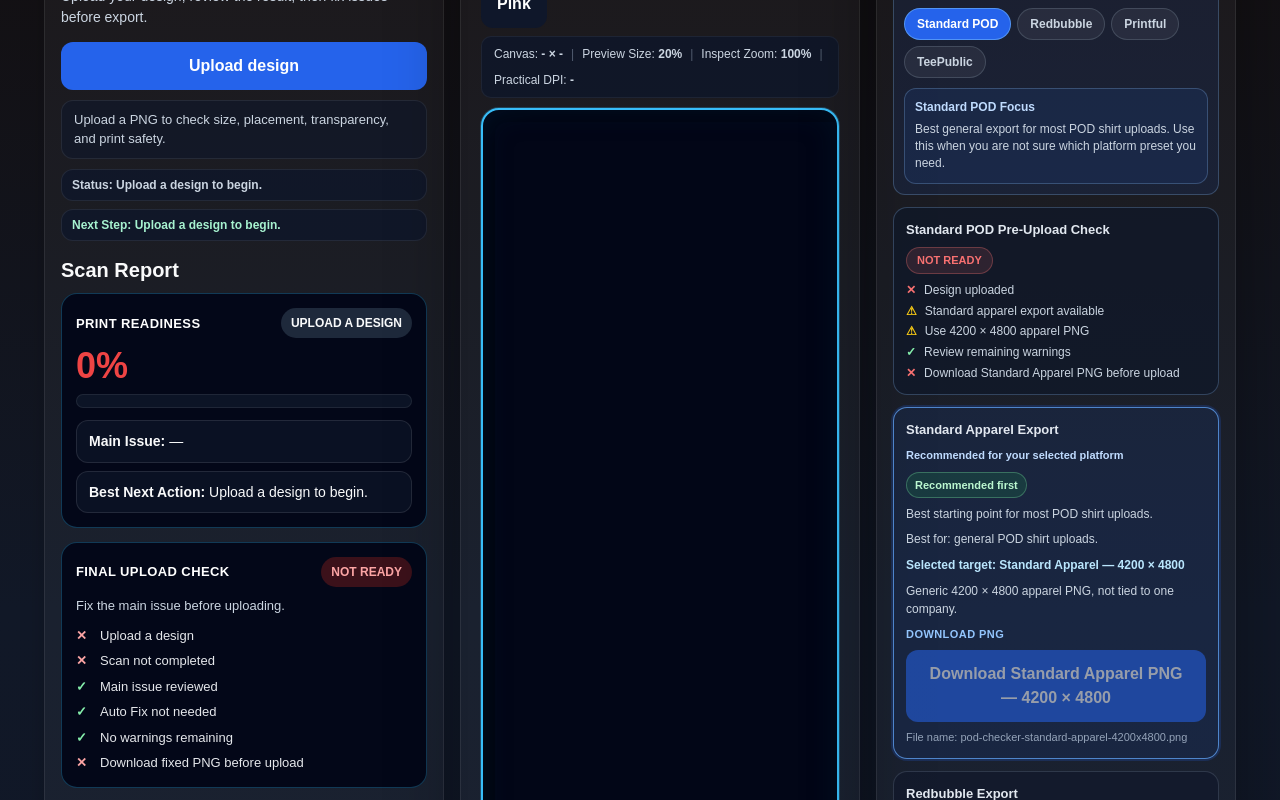
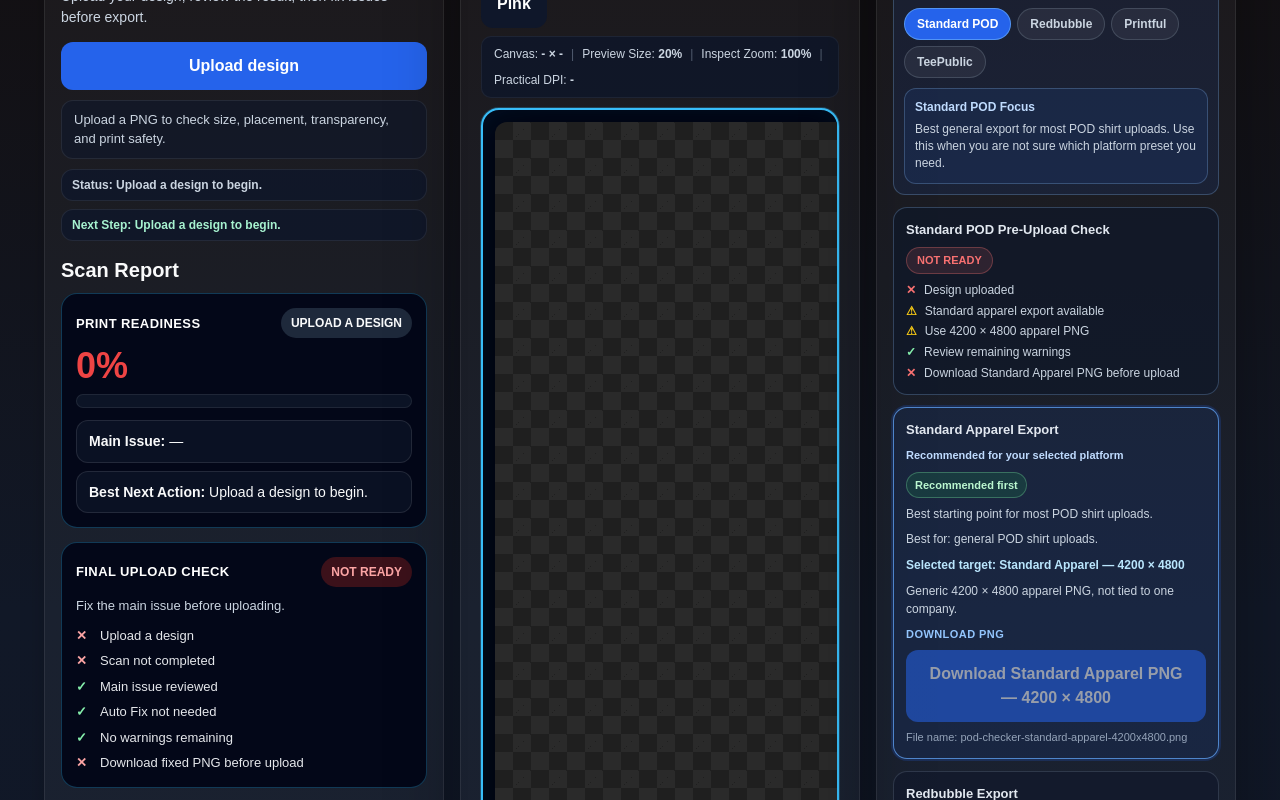
Before and after one commit to noobmacker-creator/pod-design-checker, a Next.js app: page / in a window 1280 px wide. Shown: the part 380-1180 px from the top of the page. Built offline with nearby package versions, Linux system fonts and the light colour scheme.

Commit message:
keep preview background out of exports

```diff
--- a/app/components/DesignPreviewPanel.tsx
+++ b/app/components/DesignPreviewPanel.tsx
@@ -12,6 +12,26 @@ export const PREVIEW_BACKGROUND_COLORS: Record<Exclude<PreviewBackground, 'check
   red: '#dc2626',
   pink: '#f472b6',
 };
+
+function getPreviewBackgroundStyle(previewBg: PreviewBackground): React.CSSProperties {
+  if (previewBg === 'checker') {
+    return {
+      backgroundColor: '#1f1f1f',
+      backgroundImage: `
+        linear-gradient(45deg, #2a2a2a 25%, transparent 25%),
+        linear-gradient(-45deg, #2a2a2a 25%, transparent 25%),
+        linear-gradient(45deg, transparent 75%, #2a2a2a 75%),
+        linear-gradient(-45deg, transparent 75%, #2a2a2a 75%)
+      `,
+      backgroundSize: '36px 36px',
+      backgroundPosition: '0 0, 0 18px, 18px -18px, -18px 0px',
+    };
+  }
+
+  return {
+    backgroundColor: PREVIEW_BACKGROUND_COLORS[previewBg],
+  };
+}
 
 const PREVIEW_BACKGROUND_OPTIONS: { id: PreviewBackground; label: string }[] = [
   { id: 'checker', label: 'Transparent' },
@@ -166,16 +186,25 @@ export default function DesignPreviewPanel({
     paddingBottom: 12,
   }}
 >
-  <canvas
-    ref={previewCanvasRef}
+  <div
     style={{
-      display: 'block',
+      ...getPreviewBackgroundStyle(previewBackground),
       width: `${previewCanvasW * totalScale}px`,
       height: `${previewCanvasH * totalScale}px`,
+      borderRadius: 12,
+      overflow: 'hidden',
       boxShadow: '0 12px 50px rgba(0,0,0,0.55)',
-      borderRadius: 12,
     }}
-  />
+  >
+    <canvas
+      ref={previewCanvasRef}
+      style={{
+        display: 'block',
+        width: '100%',
+        height: '100%',
+      }}
+    />
+  </div>
 </div>
       </div>
     </div>
--- a/app/page.tsx
+++ b/app/page.tsx
@@ -16,10 +16,7 @@ import type { RedbubblePresetId } from './lib/redbubblePresets';
 import { printfulPresets } from './lib/printfulPresets';
 import type { PrintfulPresetId } from './lib/printfulPresets';
 
-import DesignPreviewPanel, {
-  type PreviewBackground,
-  PREVIEW_BACKGROUND_COLORS,
-} from './components/DesignPreviewPanel';
+import DesignPreviewPanel, { type PreviewBackground } from './components/DesignPreviewPanel';
 
 import IssueBucketsPanel from './components/IssueBucketsPanel';
 import ScanResultsPanel from './components/ScanResultsPanel';
@@ -1518,30 +1515,7 @@ message: "Safe but close to edge. For best results, use quick fix Auto Fix top l
     targetCanvasAspect,
   ]);
 
-  function fillPreviewBackground(
-    ctx: CanvasRenderingContext2D,
-    width: number,
-    height: number,
-    previewBg: PreviewBackground,
-    squareSize = 36
-  ) {
-    if (previewBg === 'checker') {
-      for (let y = 0; y < height; y += squareSize) {
-        for (let x = 0; x < width; x += squareSize) {
-          ctx.fillStyle =
-            (Math.floor(x / squareSize) + Math.floor(y / squareSize)) % 2 === 0 ? '#1f1f1f' : '#2a2a2a';
-          ctx.fillRect(x, y, squareSize, squareSize);
-        }
-      }
-    } else {
-      ctx.fillStyle = PREVIEW_BACKGROUND_COLORS[previewBg];
-      ctx.fillRect(0, 0, width, height);
-    }
-  }
-
-  function drawPodBackground(ctx: CanvasRenderingContext2D, previewBg: PreviewBackground = 'checker') {
-    fillPreviewBackground(ctx, CANVAS_W, CANVAS_H, previewBg, 40);
-
+  function drawPodBackground(ctx: CanvasRenderingContext2D) {
     ctx.strokeStyle = '#ef4444';
     ctx.lineWidth = 3;
     ctx.setLineDash([16, 10]);
@@ -1611,7 +1585,7 @@ message: "Safe but close to edge. For best results, use quick fix Auto Fix top l
       canvas.height = CANVAS_H;
       ctx.clearRect(0, 0, canvas.width, canvas.height);
 
-      drawPodBackground(ctx, previewBackground);
+      drawPodBackground(ctx);
 
       const drawW = img.naturalWidth * transform.scale;
       const drawH = img.naturalHeight * transform.scale;
@@ -1629,8 +1603,6 @@ message: "Safe but close to edge. For best results, use quick fix Auto Fix top l
       canvas.width = designCanvasSize.width;
       canvas.height = designCanvasSize.height;
       ctx.clearRect(0, 0, canvas.width, canvas.height);
-
-      fillPreviewBackground(ctx, canvas.width, canvas.height, previewBackground);
 
       ctx.strokeStyle = '#f97316';
       ctx.lineWidth = 3;
@@ -1693,7 +1665,7 @@ const drawY = SHIRT_PRINT_Y + transform.offsetY * mapY + mockupOffsetY;
         );
       }
     }
-  }, [img, shirtImg, transform, effectiveBounds, viewMode, designCanvasSize, mockupOffsetX, mockupOffsetY, mockupScale, previewBackground]);
+  }, [img, shirtImg, transform, effectiveBounds, viewMode, designCanvasSize, mockupOffsetX, mockupOffsetY, mockupScale]);
 
   async function handleFileChange(e: React.ChangeEvent<HTMLInputElement>) {
     const selected = e.target.files?.[0];
```
